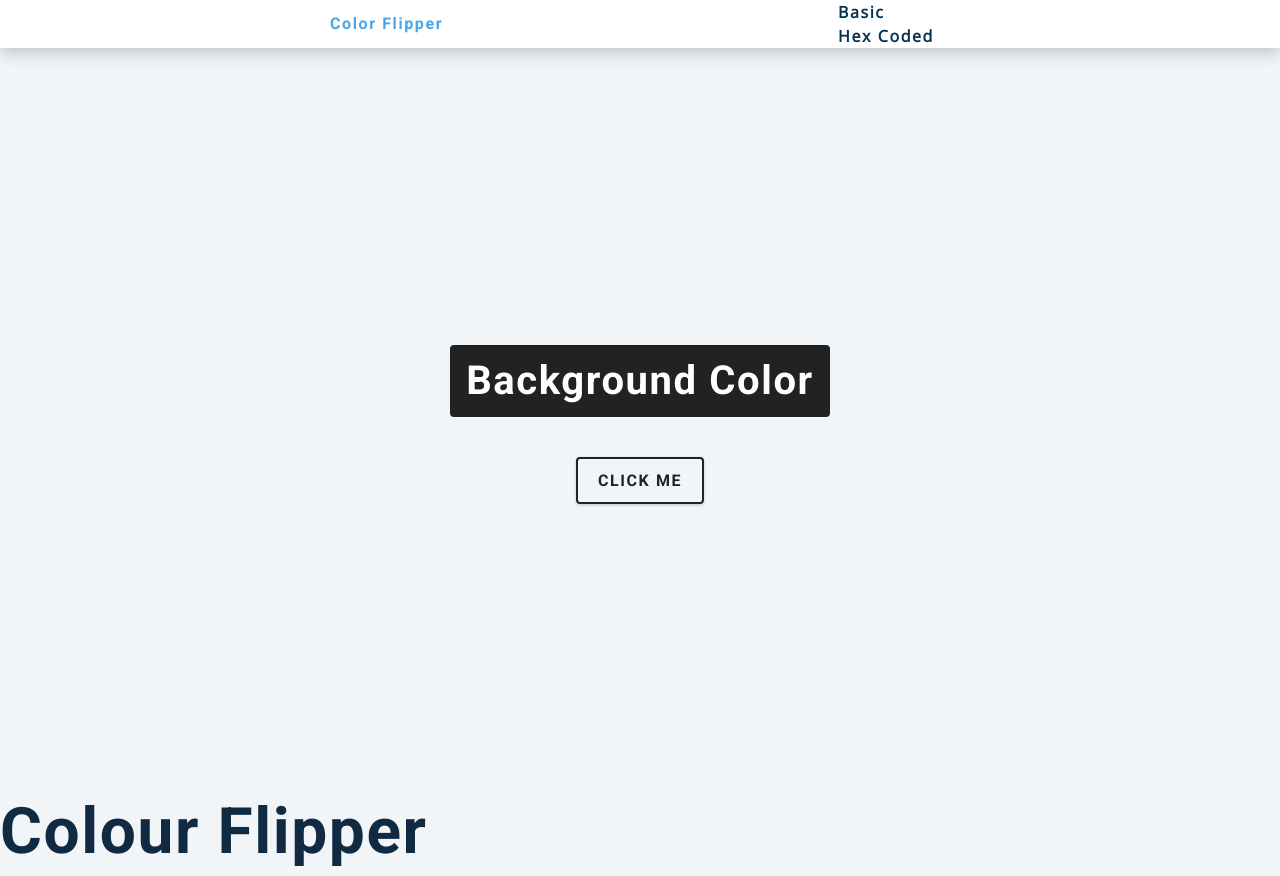
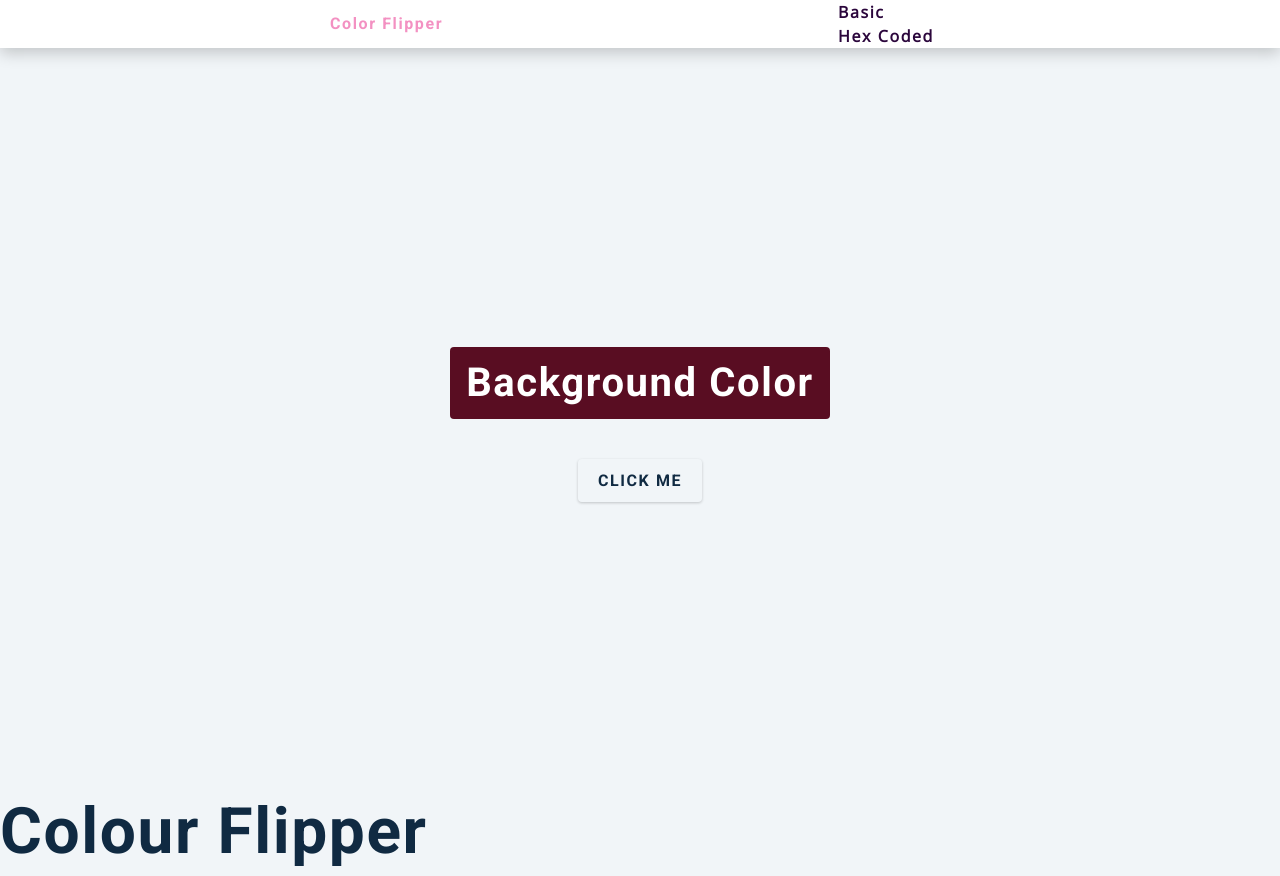
Before and after one commit to PearlPhahlane/colour-Flipper, a plain HTML site: page index.html in a window 1280 px wide. Drawn offline with nearby package versions, Linux system fonts and the light colour scheme.

Commit message:
change colors of header, nav links and background color of h2 container

```diff
--- a/styles.css
+++ b/styles.css
@@ -13,18 +13,18 @@ Variables
 
 :root {
   /* dark shades of primary color*/
-  --clr-primary-1: hsl(205, 86%, 17%);
-  --clr-primary-2: hsl(205, 77%, 27%);
-  --clr-primary-3: hsl(205, 72%, 37%);
-  --clr-primary-4: hsl(205, 63%, 48%);
+  --clr-primary-1: hsl(281, 82%, 13%);
+  --clr-primary-2: hsl(308, 88%, 13%);
+  --clr-primary-3: hsl(308, 42%, 29%);
+  --clr-primary-4: hsl(307, 32%, 43%);
   /* primary/main color */
-  --clr-primary-5: hsl(205, 78%, 60%);
+  --clr-primary-5: hsl(330, 80%, 76%);
   /* lighter shades of primary color */
-  --clr-primary-6: hsl(205, 89%, 70%);
-  --clr-primary-7: hsl(205, 90%, 76%);
-  --clr-primary-8: hsl(205, 86%, 81%);
-  --clr-primary-9: hsl(205, 90%, 88%);
-  --clr-primary-10: hsl(205, 100%, 96%);
+  --clr-primary-6: hsl(319, 55%, 69%);
+  --clr-primary-7: hsl(321, 49%, 74%);
+  --clr-primary-8: hsl(305, 33%, 67%);
+  --clr-primary-9: hsl(296, 68%, 75%);
+  --clr-primary-10: hsl(309, 60%, 81%);
   /* darkest grey - used for headings */
   --clr-grey-1: hsl(209, 61%, 16%);
   --clr-grey-2: hsl(211, 39%, 23%);
@@ -42,7 +42,7 @@ Variables
   --clr-red-light: hsl(360, 71%, 66%);
   --clr-green-dark: hsl(125, 67%, 44%);
   --clr-green-light: hsl(125, 71%, 66%);
-  --clr-black: #222;
+  --clr-dark-pink: #590d22;
   --ff-primary: "Roboto", sans-serif;
   --ff-secondary: "Open Sans", sans-serif;
   --transition: all 0.3s linear;
@@ -188,6 +188,7 @@ nav a {
 }
 nav a:hover {
   color: var(--clr-primary-5);
+  text-shadow: 0 0 3px var(--clr-primary-5);
 }
 /*
 ===============
@@ -203,7 +204,7 @@ main {
   text-align: center;
 }
 .container h2 {
-  background: var(--clr-black);
+  background: var(--clr-dark-pink);
   color: var(--clr-white);
   padding: 1rem;
   border-radius: var(--radius);
```
